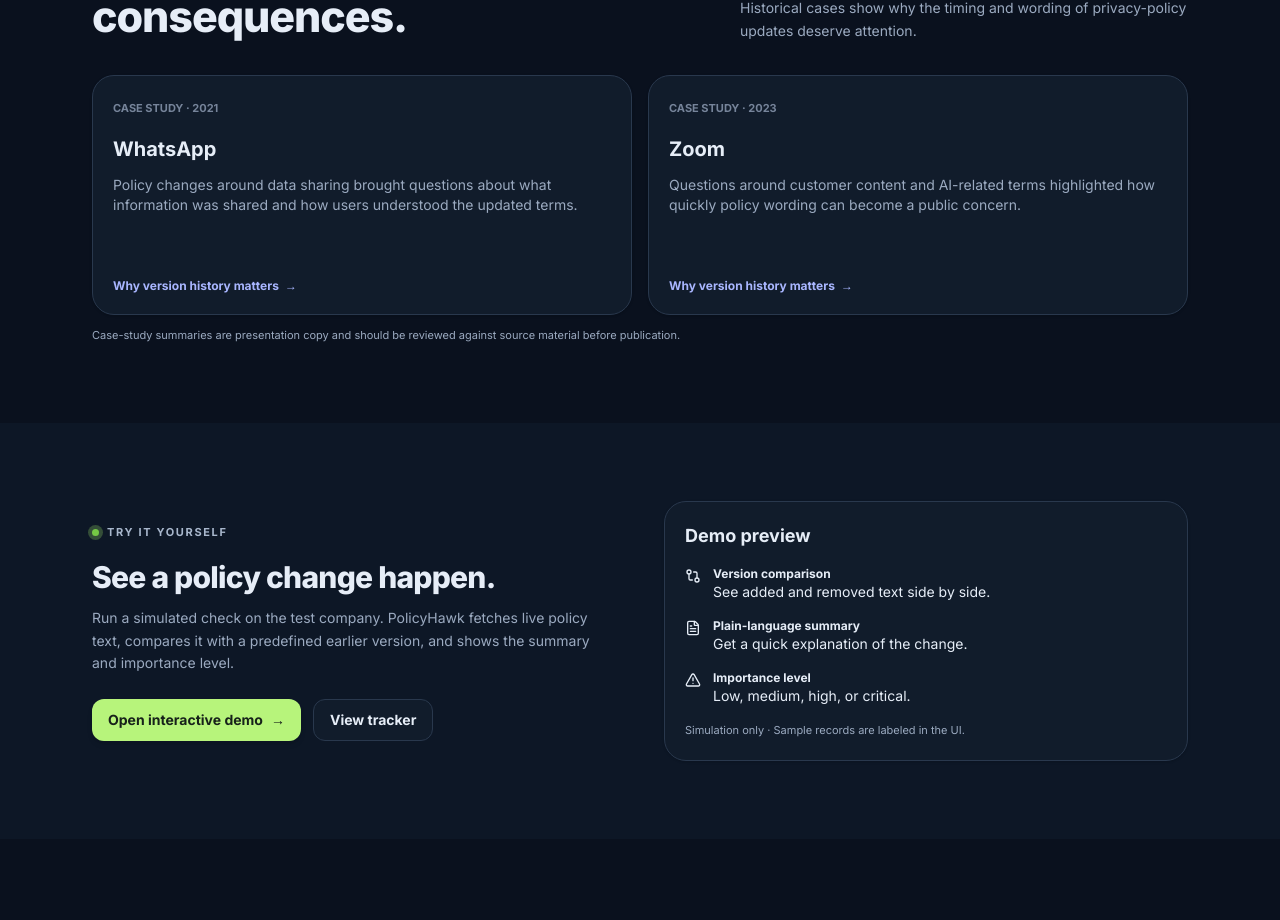
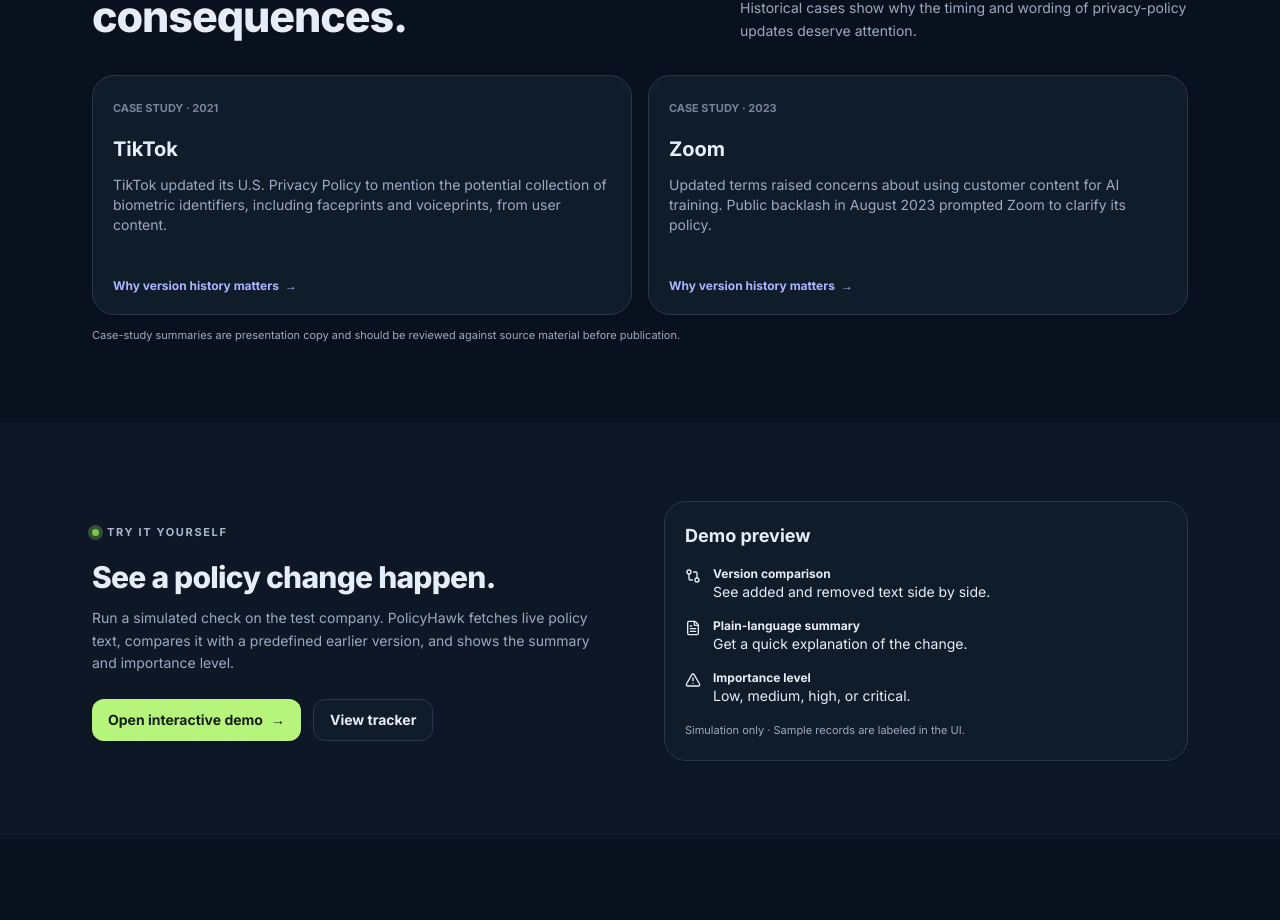
Before and after one commit to developerdeepak25/hackathon-2-deepak-frontend, a Next.js app: page / in a window 1280 px wide. Shown: the part 3287-4207 px from the top of the page. Built offline with nearby package versions, Linux system fonts and the light colour scheme.

Commit message:
Update CaseStudiesSection with new policy examples - Replaced WhatsApp case with TikTok's updated U.S. Privacy Policy and revised Zoom's case to reflect recent changes regarding AI-related terms and public concerns.

```diff
--- a/src/components/marketing/home-sections.tsx
+++ b/src/components/marketing/home-sections.tsx
@@ -356,13 +356,13 @@
   const cases = [
     {
       year: "2021",
-      name: "WhatsApp",
-      text: "Policy changes around data sharing brought questions about what information was shared and how users understood the updated terms.",
+      name: "TikTok",
+      text: "TikTok updated its U.S. Privacy Policy to mention the potential collection of biometric identifiers, including faceprints and voiceprints, from user content.",
     },
     {
       year: "2023",
       name: "Zoom",
-      text: "Questions around customer content and AI-related terms highlighted how quickly policy wording can become a public concern.",
+      text: "Updated terms raised concerns about using customer content for AI training. Public backlash in August 2023 prompted Zoom to clarify its policy.",
     },
   ];
   return (
```
